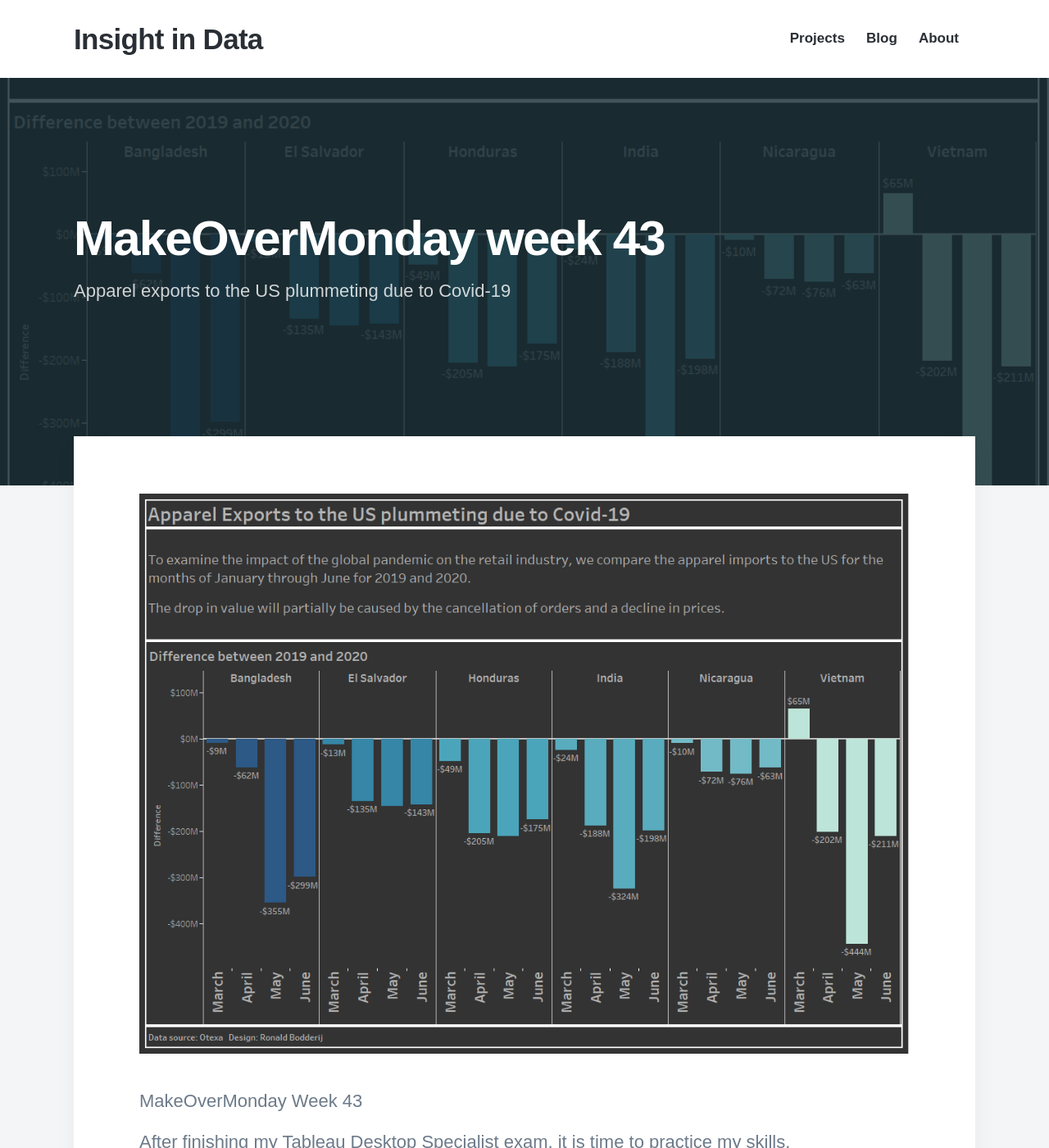
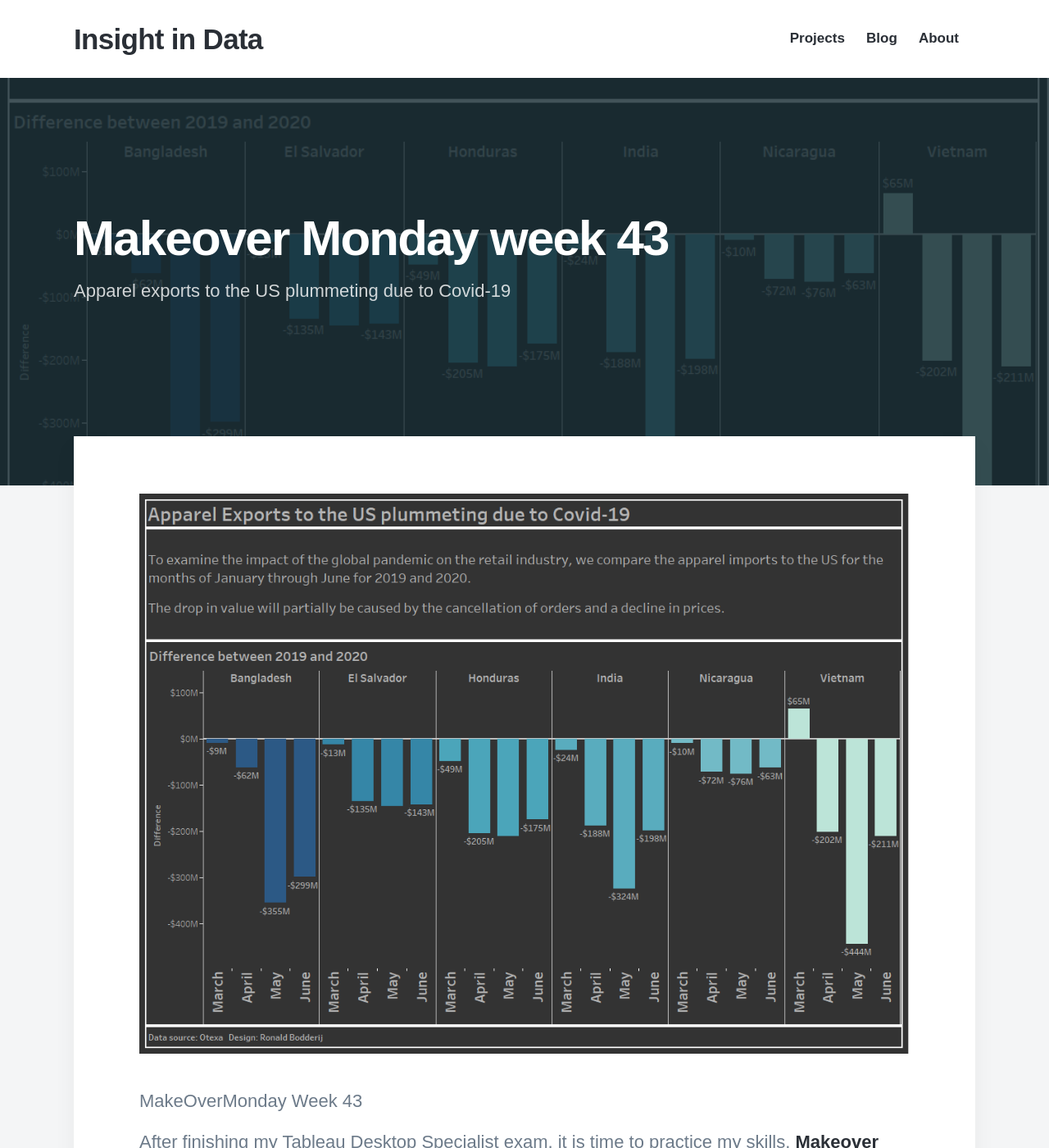
Before and after one commit to insightindata/insightindata.github.io, a Jekyll site: the page built from _projects/MakeOverMondayWk43.md, in a window 1280 px wide and 1400 px high. Shown: the whole window at 82% size. Built offline with Jekyll 4.4.1, drawn with Linux system fonts in a browser that asks for light colours; nearby versions of some CDN libraries; some web fonts are replaced; some of the changed text lies outside the part shown.

Commit message:
Update MakeOverMondayWk43.md

```diff
--- a/_projects/MakeOverMondayWk43.md
+++ b/_projects/MakeOverMondayWk43.md
@@ -1,8 +1,8 @@
 ---
-title: 'MakeOverMonday week 43'
+title: 'Makeover Monday week 43'
 subtitle: 'Apparel exports to the US plummeting due to Covid-19'
 date: 2020-10-25 00:00:00
-description: Starting with a MakeOverMonday project to improve my Tableau and analytic skills..
+description: Starting with a MakeOverMonday project to improve my Tableau and analytic skills.
 featured_image: '/images/MakeOverMondayWk43.png'
 ---
 
@@ -10,7 +10,7 @@
 
 MakeOverMonday Week 43
 
-After finishing my Tableau Desktop Specialist exam, it is time to practice my skills. [MakeOverMonday](https://www.makeovermonday.co.uk) has weekly datasets and visualizations to improve. Watching the visualizations of other participants in how they interpretet the assigment and data is inspiring and helps with giving ideas how to approach data and how to make your analysis visible.
+After finishing my Tableau Desktop Specialist exam, it is time to practice my skills. <a href="https://data.world/makeovermonday/2020w44">Makeover Monday</a> has weekly datasets and visualizations to improve. Watching the visualizations of other participants in how they interpretet the assigment and data is inspiring and helps with giving ideas how to approach data and how to make your analysis visible.
 
 Here you can find the original dataset and visualization: <a href="https://data.world/makeovermonday/2020w43-apparel-exports-to-us">data.world</a>
 and a link to my visualization: <a href="https://public.tableau.com/profile/ronald.bodderij#!/vizhome/MakeOverMondayWk43Year2020/MakeOverMondayWk43">Tableau Public</a>
```
